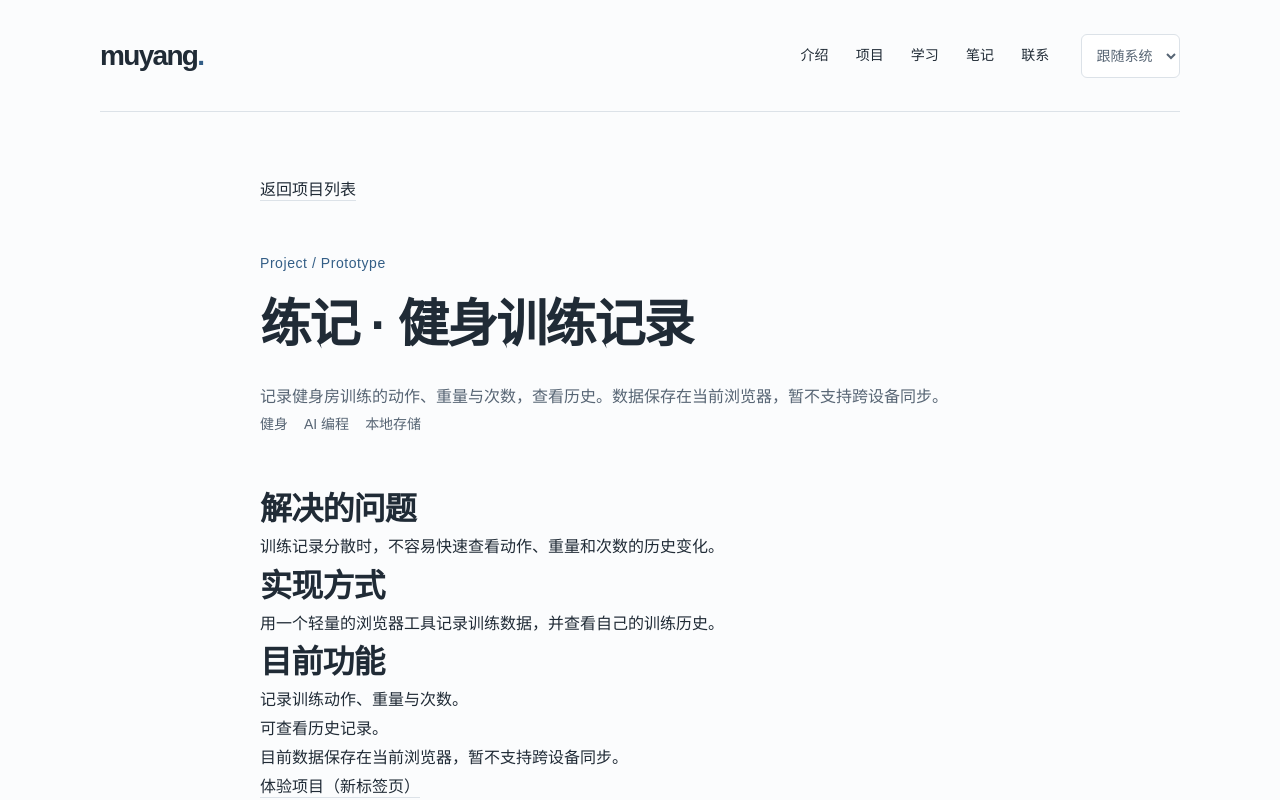
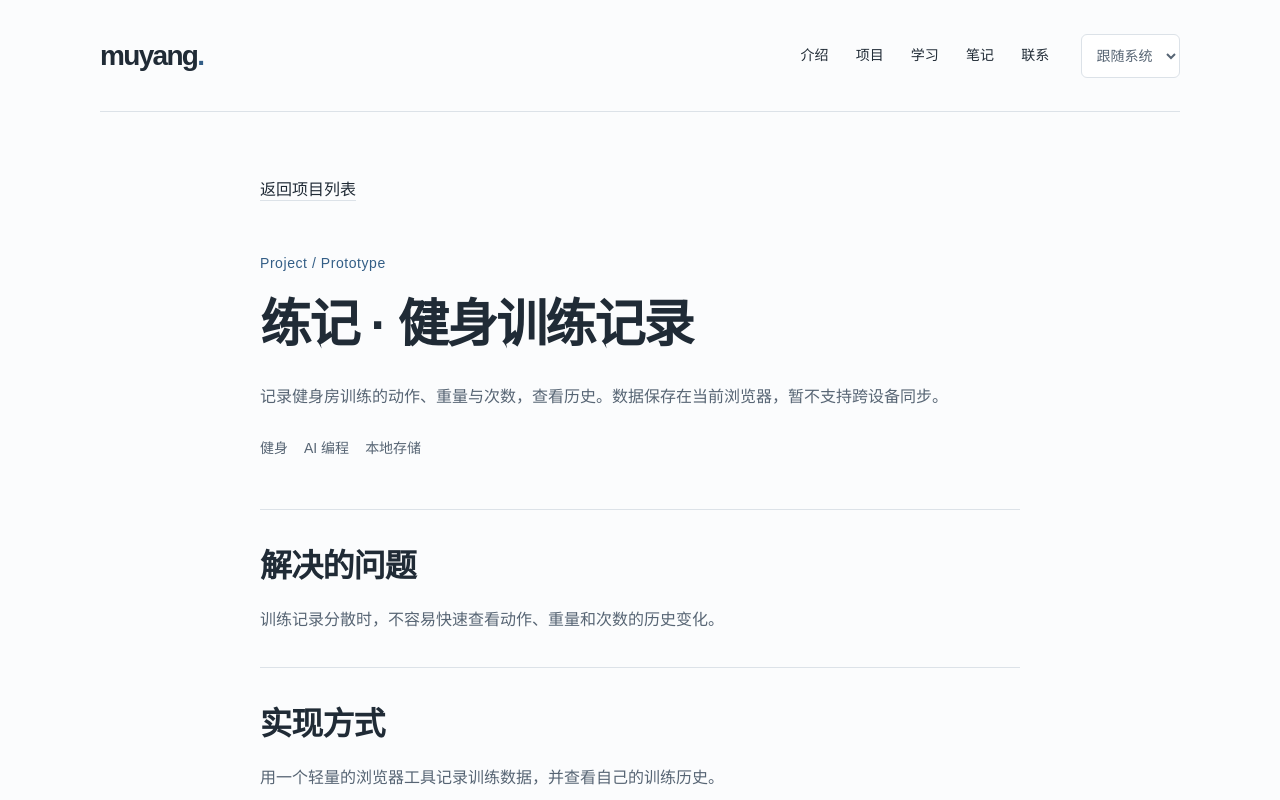
Before and after one commit to 1491099376a-del/muyang.eu.cc, a Next.js app: page /projects/gym-training-log in a window 1280 px wide. Shown: the top 800 px of the page. Built offline with nearby package versions, Linux system fonts and the light colour scheme.

Commit message:
feat(projects): update src/app/globals.css

```diff
--- a/src/app/globals.css
+++ b/src/app/globals.css
@@ -136,3 +136,22 @@ h3 { font-size: 1.125rem; font-weight: 600; line-height: 1.6; }
 @media (prefers-reduced-motion: reduce) {
   *, *::before, *::after { scroll-behavior: auto !important; }
 }
+
+/* Projects showcase */
+.projects-all-link { margin-top: 1.5rem; }
+.showcase-page { padding-block: 4rem 6rem; }
+.showcase-lead { max-width: 670px; color: var(--muted); margin-top: 1.25rem; }
+.showcase-section { padding-block: 3.5rem; border-bottom: 1px solid var(--border); }
+.showcase-section-heading { margin-bottom: 1.75rem; }
+.showcase-section-heading p { color: var(--muted); margin-top: .5rem; }
+.showcase-back { margin-top: 2rem; }
+.project-detail-tags { margin-top: 1.5rem; }
+.project-detail-section { border-top: 1px solid var(--border); padding-block: 2rem; }
+.project-detail-section h2 { margin-bottom: 1rem; }
+.project-detail-section p { color: var(--muted); }
+.project-detail-list { list-style: disc; padding-left: 1.5rem; color: var(--muted); }
+.project-detail-list li + li { margin-top: .5rem; }
+.project-detail-links { display: flex; flex-wrap: wrap; gap: 1.5rem; padding-block: 1.5rem; }
+.project-screenshots { display: grid; gap: 1rem; }
+.project-screenshot { width: 100%; height: auto; border: 1px solid var(--border); border-radius: 8px; }
+@media (max-width: 767px) { .showcase-page { padding-block: 3rem 4rem; } .showcase-section { padding-block: 2.5rem; } }
```
